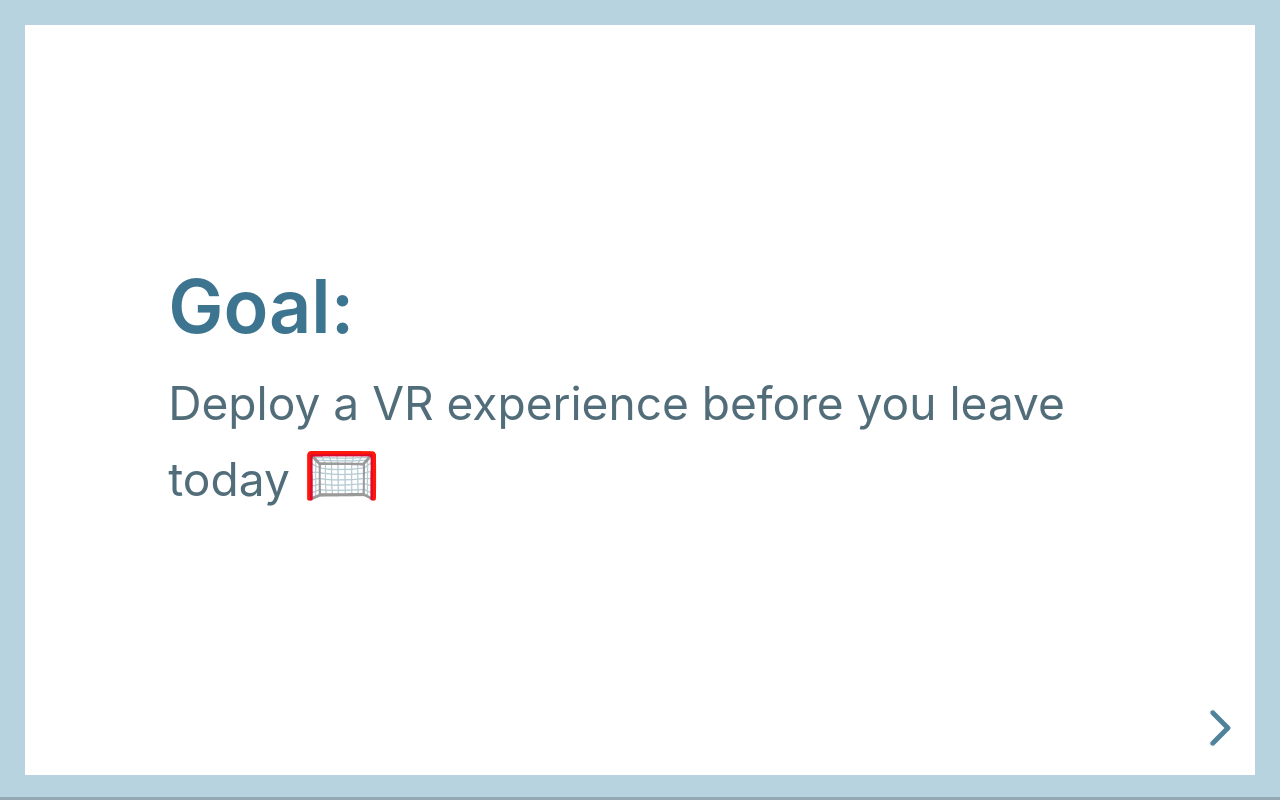
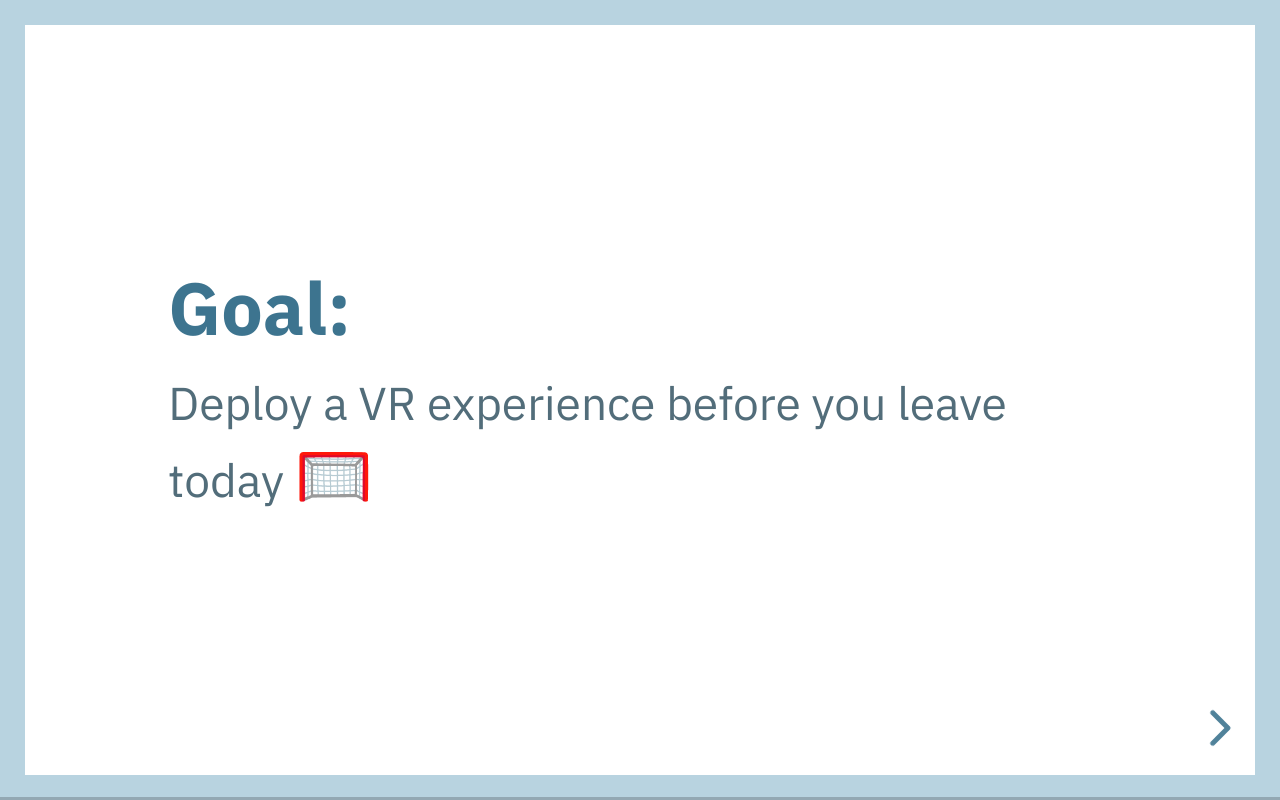
Before and after one commit to kaizau/try-webxr, a website: page docs/index.html in a window 1280 px wide. Drawn offline with Linux system fonts and the light colour scheme.

Commit message:
Update typography

```diff
--- a/docs/index.html
+++ b/docs/index.html
@@ -4,6 +4,7 @@
     <title>Try WebXR</title>
     <meta http-equiv="content-type" content="text/html; charset=utf-8"/>
 
+    <link href="https://fonts.googleapis.com/css2?family=IBM+Plex+Sans:ital,wght@0,400;0,700;1,400&display=swap" rel="stylesheet">
     <link rel="stylesheet" href="reveal.js/dist/reset.css">
     <link rel="stylesheet" href="reveal.js/dist/reveal.css">
     <link rel="stylesheet" href="reveal.js/dist/theme/white.css" id="theme">
--- a/docs/styles.css
+++ b/docs/styles.css
@@ -1,5 +1,5 @@
 :root {
-  --font-family: -apple-system, BlinkMacSystemFont, "Segoe UI", Roboto, Helvetica, Arial, sans-serif, "Apple Color Emoji", "Segoe UI Emoji", "Segoe UI Symbol";
+  --font-family: 'IBM Plex Sans', sans-serif, "Apple Color Emoji", "Segoe UI Emoji", "Segoe UI Symbol";
 }
 
 html, body {
```
